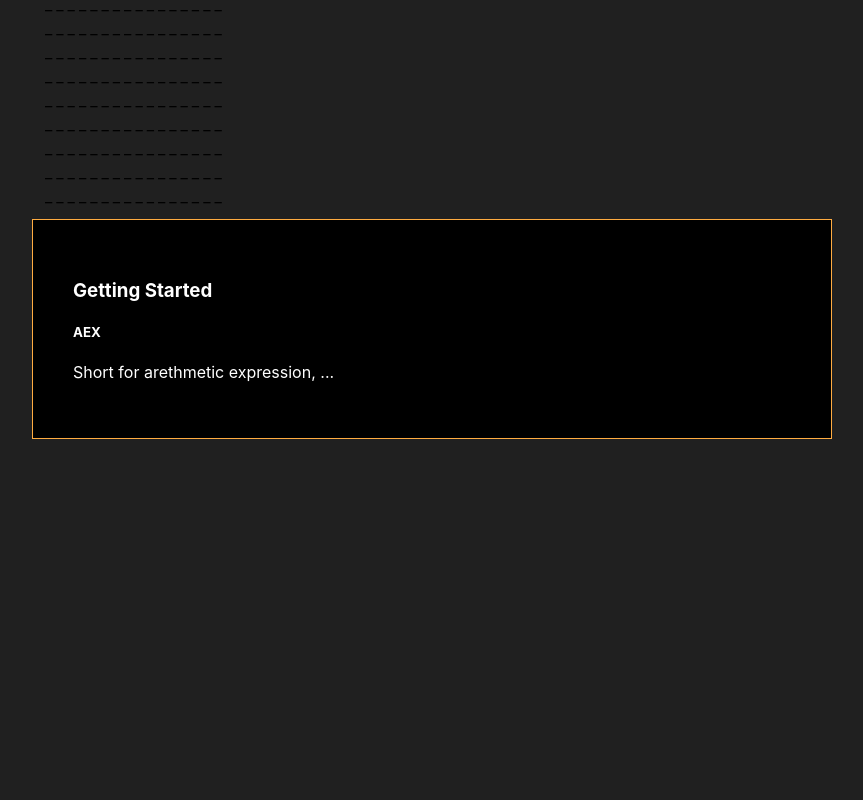
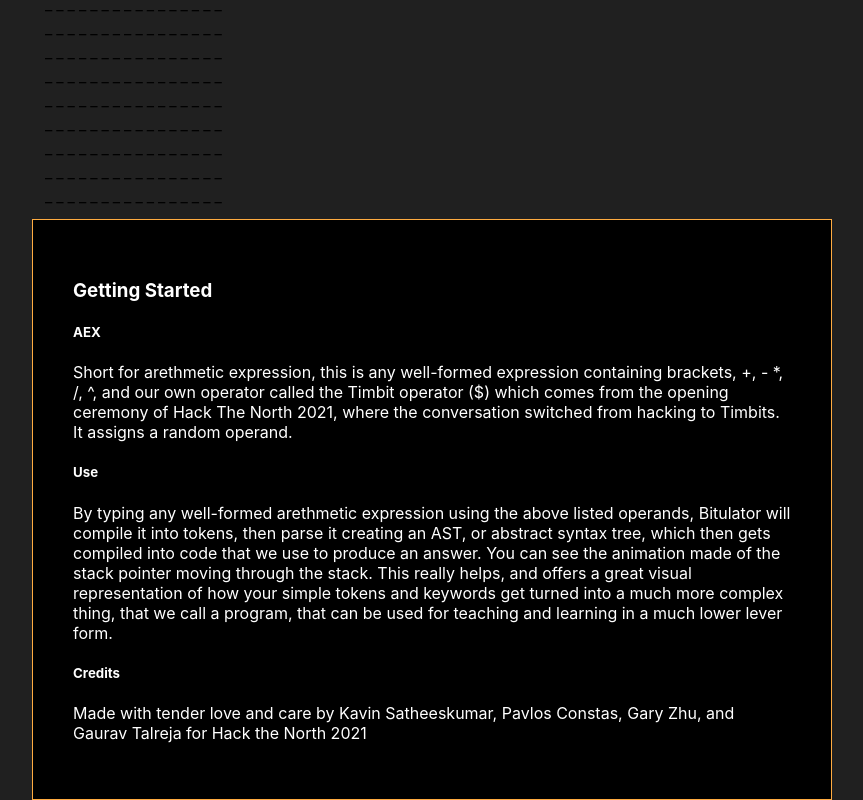
Before and after one commit to KavinSatheeskumar/bitulator, a React (Create React App) app in the folder frontend/: page / in a window 1280 px wide. Shown: the part 529-1329 px from the top of the page, without its empty margins (208-1071 px from the left). Before the commit the page ends 968 px from the top, so only its background shows below. Built offline with nearby package versions, Linux system fonts and the light colour scheme.

Commit message:
Update App.jsx

```diff
--- a/frontend/src/App.jsx
+++ b/frontend/src/App.jsx
@@ -7,9 +7,7 @@
 const MEM_WID = 16;
 const MEM_HIG = 16;
 
-const TEST_INSTRS = [
-  ['ADD']
-]
+const TEST_INSTRS = [["ADD"]];
 
 /*
 state = {
@@ -41,35 +39,45 @@
 
   useEffect(() => {
     const { instrs, isAnimating } = myState;
-    d3.select(instructionsRef.current).selectAll('table').remove();
-    let CompdCode =
-      d3.select(instructionsRef.current).append('table').append('tbody');
+    d3.select(instructionsRef.current).selectAll("table").remove();
+    let CompdCode = d3
+      .select(instructionsRef.current)
+      .append("table")
+      .append("tbody");
 
-    let Memory =
-      d3.select(instructionsRef.current).append('table').append('tbody');
+    let Memory = d3
+      .select(instructionsRef.current)
+      .append("table")
+      .append("tbody");
 
     let mem_arr = [];
 
     for (let i = 0; i < MEM_WID; ++i) {
-      let row = Memory.append('tr')
+      let row = Memory.append("tr");
       for (let j = 0; j < MEM_HIG; ++j) {
-        let cell = row.append('td').text('_');
+        let cell = row.append("td").text("_");
         mem_arr.push(cell);
       }
     }
 
     for (let i = 0; i < instrs.length; ++i) {
-      let row = CompdCode.append('tr');
-      row.append('td').text(instrs[i]);
-      row.transition().style("background-color", "transparent")
+      let row = CompdCode.append("tr");
+      row.append("td").text(instrs[i]);
+      row.transition().style("background-color", "transparent");
 
       if (isAnimating) {
         let command = instrs[i];
         interp(command, mem_arr);
-        row.transition().delay(1000*i).style("background-color", "red")
+        row
+          .transition()
+          .delay(1000 * i)
+          .style("background-color", "red");
       }
 
-      row.transition().delay(1000*instrs.length).style("background-color", "transparent")
+      row
+        .transition()
+        .delay(1000 * instrs.length)
+        .style("background-color", "transparent");
     }
   }, [myState]);
 
@@ -80,8 +88,13 @@
     axios
       .post("http://bitulator.net/api", request)
       .then((res) => {
-        let newInstrs = res.data.split(',').map((str) => str.split());
-        setMyState({...myState, response: res.data, instrs: newInstrs, isAnimating: true});
+        let newInstrs = res.data.split(",").map((str) => str.split());
+        setMyState({
+          ...myState,
+          response: res.data,
+          instrs: newInstrs,
+          isAnimating: true,
+        });
       })
       .catch((error) => console.error(error));
   };
@@ -111,11 +124,8 @@
         </form>
       </div>
       <p>{myState.response}</p>
-      <div
-        className="Instructions"
-        ref={instructionsRef}
-      >
-      {/*
+      <div className="Instructions" ref={instructionsRef}>
+        {/*
         <table
           id="Code"
           ref={instructionsRef}
@@ -132,14 +142,37 @@
       */}
       </div>
       <div className="description">
-        <div style={
-          {
-            padding: 20
-          }
-        }>
-        <h3>Getting Started</h3>
-        <h5>AEX</h5>
-        <p>Short for arethmetic expression, ... </p>
+        <div
+          style={{
+            padding: 20,
+          }}
+        >
+          <h3>Getting Started</h3>
+          <h5>AEX</h5>
+          <p>
+            Short for arethmetic expression, this is any well-formed expression
+            containing brackets, +, - *, /, ^, and our own operator called the
+            Timbit operator ($) which comes from the opening ceremony of Hack
+            The North 2021, where the conversation switched from hacking to
+            Timbits. It assigns a random operand.
+          </p>
+          <h5>Use</h5>
+          <p>
+            By typing any well-formed arethmetic expression using the above
+            listed operands, Bitulator will compile it into tokens, then parse
+            it creating an AST, or abstract syntax tree, which then gets
+            compiled into code that we use to produce an answer. You can see the
+            animation made of the stack pointer moving through the stack. This
+            really helps, and offers a great visual representation of how your
+            simple tokens and keywords get turned into a much more complex
+            thing, that we call a program, that can be used for teaching and
+            learning in a much lower lever form.
+          </p>
+          <h5>Credits</h5>
+          <p>
+            Made with tender love and care by Kavin Satheeskumar, Pavlos
+            Constas, Gary Zhu, and Gaurav Talreja for Hack the North 2021
+          </p>
         </div>
       </div>
     </div>
```
